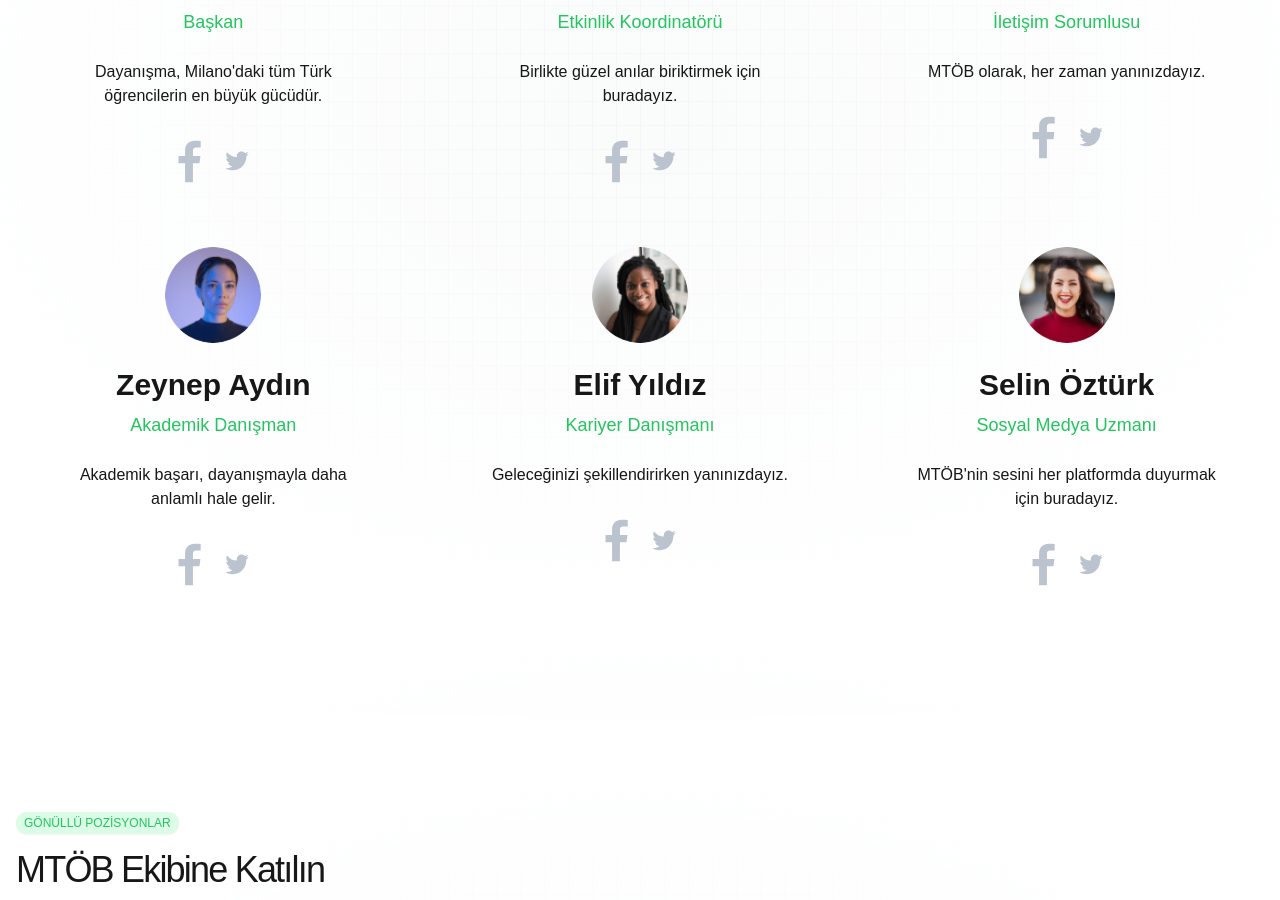
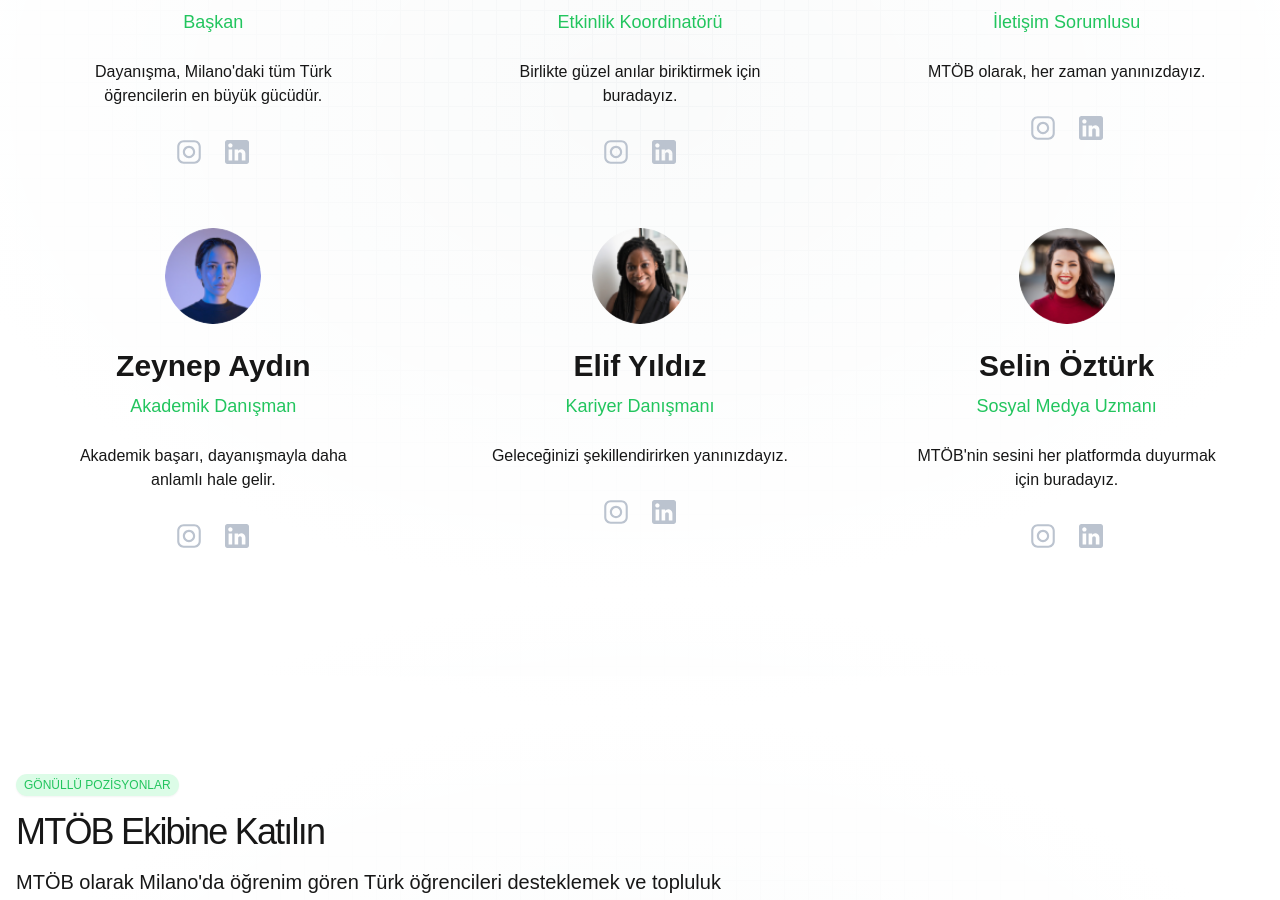
Before and after one commit to bumincetin/milano-turk-ogrenci-birligi, a Next.js app: page / in a window 1280 px wide. Shown: the part 7106-8006 px from the top of the page. Built offline with nearby package versions, Linux system fonts and the light colour scheme.

Commit message:
logo değişimleri

```diff
--- /dev/null
+++ b/src/app/gizlilik-politikasi/page.tsx
@@ -0,0 +1,5 @@
+import NotFound404 from "@/components/not-available/NotFound404";
+
+export default function GizlilikPolitikasi() {
+    return <NotFound404 />
+}
--- a/src/components/common/team-white-pattern/IndexSectionTeamWhitePattern9.tsx
+++ b/src/components/common/team-white-pattern/IndexSectionTeamWhitePattern9.tsx
@@ -100,8 +100,8 @@ export default function IndexSectionTeamWhitePattern9() {
                                         className="inline-block mr-6 hover:opacity-80"
                                     >
                                         <Image
-                                            src="/flex-ui-assets/brands/facebook.svg"
-                                            alt="Facebook"
+                                            src="/flex-ui-assets/brands/instagram.svg"
+                                            alt="Instagram"
                                             width={24}
                                             height={24}
                                         />
@@ -111,8 +111,8 @@ export default function IndexSectionTeamWhitePattern9() {
                                         className="inline-block hover:opacity-80"
                                     >
                                         <Image
-                                            src="/flex-ui-assets/brands/twitter.svg"
-                                            alt="Twitter"
+                                            src="/flex-ui-assets/brands/linkedin.svg"
+                                            alt="LinkedIn"
                                             width={24}
                                             height={24}
                                         />
```
